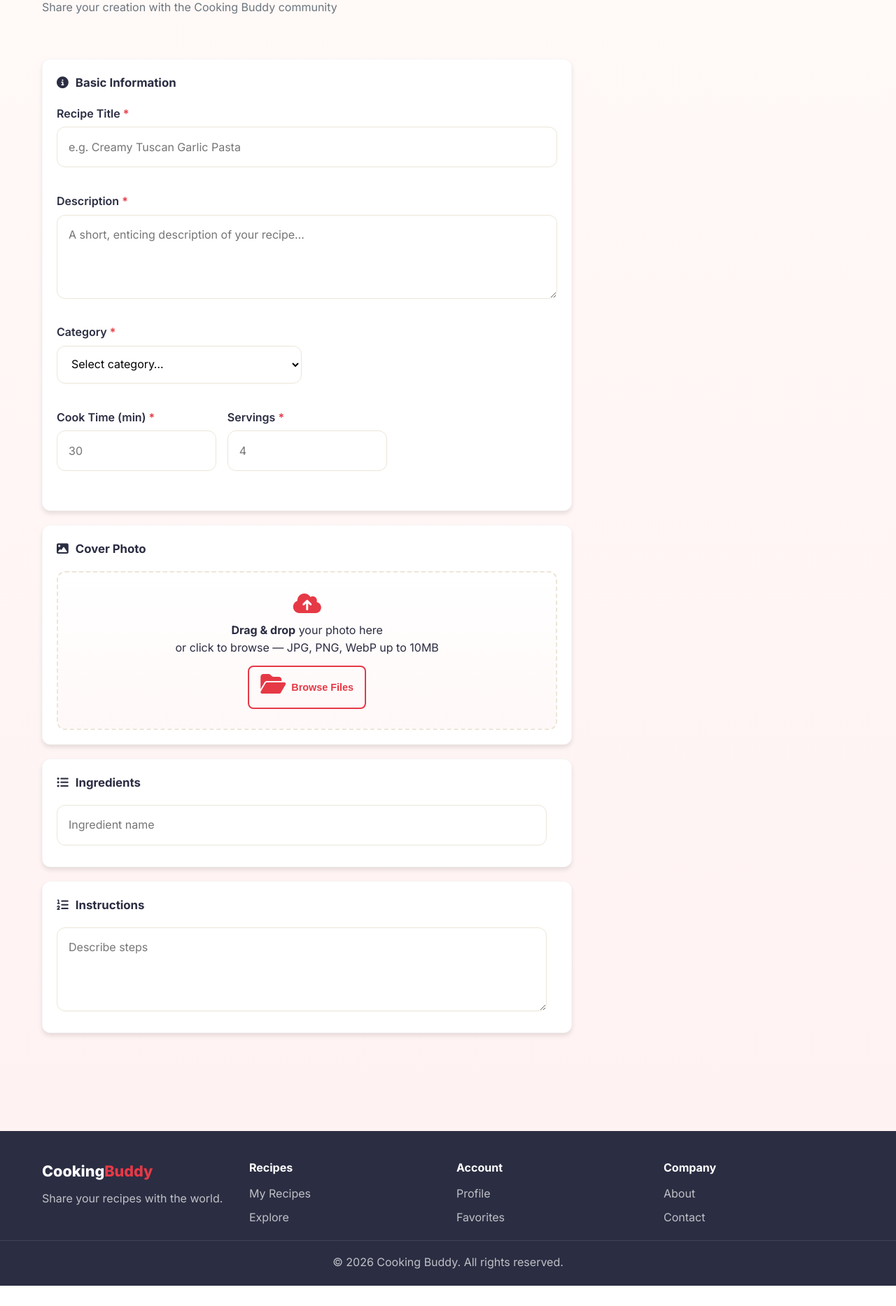
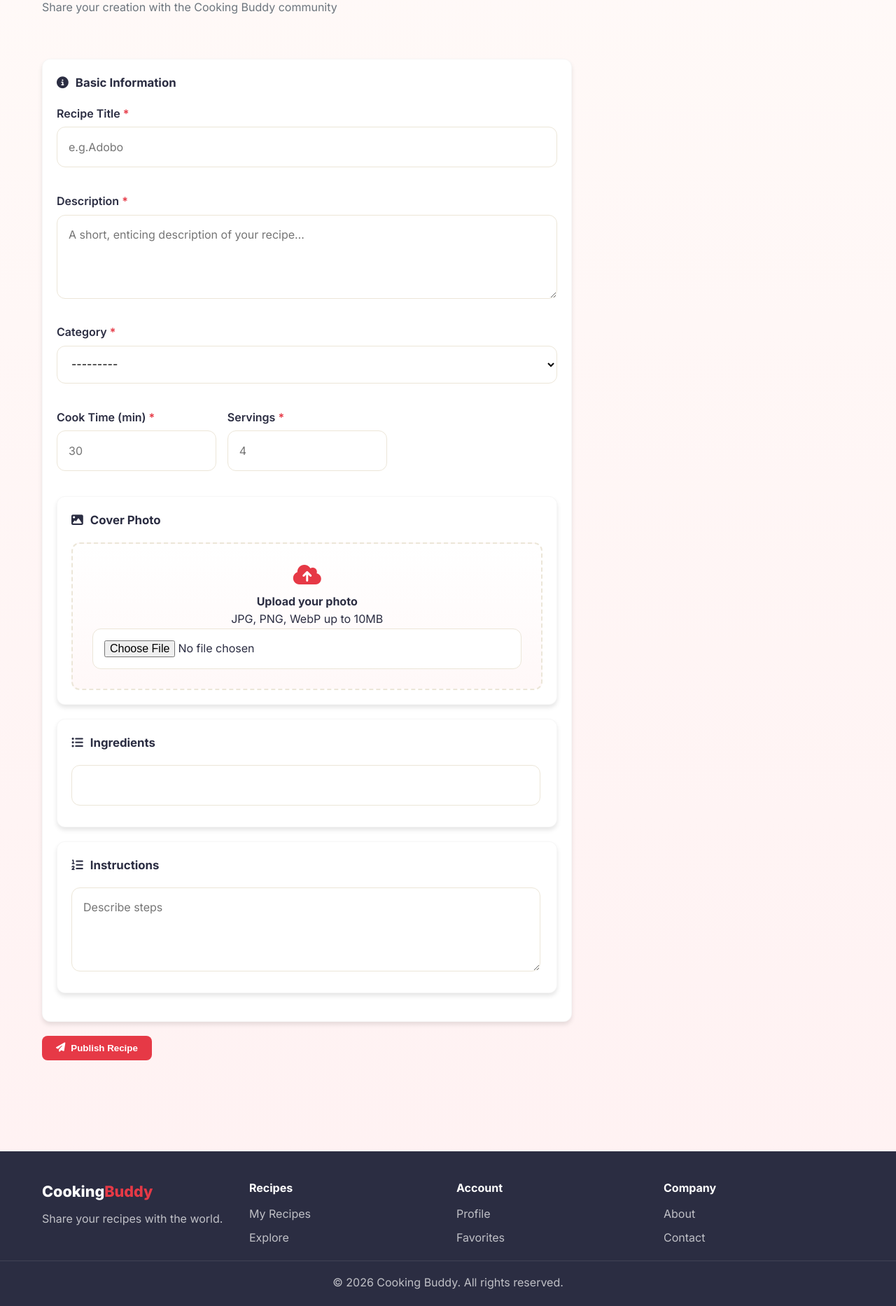
Before and after one commit to clasarageth/cooking_buddy, a Django app: page /create/ in a window 1280 px wide. Shown: the part 237-2103 px from the top of the page at 70% size. Before the commit the page ends 2074 px from the top, so only its background shows below. Run offline with Django 5.2, Linux system fonts and the light colour scheme; a user stored in the database is signed in; tables that the repository leaves empty hold one stand-in row (values such as "Sample post").

Commit message:
update create recipe

```diff
--- a/projectsite/recipes/forms.py
+++ b/projectsite/recipes/forms.py
@@ -19,6 +19,47 @@ class RecipeForm(ModelForm):
             'category'
         ]
 
+        widgets = {
+            'title': forms.TextInput(attrs={
+                'class': 'form-control',
+                'id': 'recipe-title',
+                'placeholder': 'e.g.Adobo'
+            }),
+
+            'description': forms.Textarea(attrs={
+                'class': 'form-control',
+                'id': 'recipe-desc',
+                'rows': 3,
+                'placeholder': 'A short, enticing description of your recipe…'
+            }),
+
+            'category': forms.Select(attrs={
+                'class': 'form-control',
+                'id': 'recipe-category'
+            }),
+
+            'cooking_time': forms.NumberInput(attrs={
+                'class': 'form-control',
+                'id': 'cooking-time',
+                'placeholder': '30',
+                'min': 1,
+                'max': 1440
+            }),
+
+            'servings': forms.NumberInput(attrs={
+                'class': 'form-control',
+                'id': 'servings',
+                'placeholder': '4',
+                'min': 1,
+                'max': 100
+            }),
+            'image': forms.ClearableFileInput(attrs={
+                'class': 'form-control',
+                'id': 'recipe-image',
+                'accept': 'image/*'
+            }),
+        }
+
 class ReviewForm(ModelForm):
     rating = forms.ChoiceField(
         choices=[
--- a/projectsite/recipes/templates/recipes/create_recipe.html
+++ b/projectsite/recipes/templates/recipes/create_recipe.html
@@ -482,68 +482,96 @@
 
 <section style="padding:48px 0 80px">
   <div class="container">
-    <form id="add-recipe-form" novalidate>
+    <form id="add-recipe-form" method="POST" enctype="multipart/form-data">
+        {% csrf_token %}
+
       <div class="add-recipe-layout">
         <div>
           <div class="form-section">
             <div class="form-section-title"><i class="fas fa-info-circle"></i> Basic Information</div>
 
             <div class="form-group">
-              <label class="form-label" for="recipe-title">Recipe Title <span style="color:var(--red-primary)">*</span></label>
-              <input type="text" class="form-control" id="recipe-title" placeholder="e.g. Creamy Tuscan Garlic Pasta">
-              <span class="form-error" data-error-for="recipe-title"></span>
+                <label class="form-label" for="{{ form.title.id_for_label }}">
+                    Recipe Title <span style="color:var(--red-primary)">*</span>
+                </label>
+
+                {{ form.title }}
+
+                <span class="form-error">
+                    {{ form.title.errors }}
+                </span>
             </div>
 
             <div class="form-group">
-              <label class="form-label" for="recipe-desc">Description <span style="color:var(--red-primary)">*</span></label>
-              <textarea class="form-control" id="recipe-desc" rows="3" placeholder="A short, enticing description of your recipe…"></textarea>
-              <span class="form-error" data-error-for="recipe-desc"></span>
+                <label class="form-label" for="{{ form.description.id_for_label }}">
+                    Description <span style="color:var(--red-primary)">*</span>
+                </label>
+
+                {{ form.description }}
+
+                <span class="form-error">
+                    {{ form.description.errors }}
+                </span>
             </div>
 
-            <div class="form-row">
             <div class="form-group">
-                <label class="form-label" for="recipe-category">Category <span style="color:var(--red-primary)">*</span></label>
-                <select class="form-control" id="recipe-category">
-                  <option value="">Select category…</option>
-                  <option value="Breakfast">🍳 Breakfast</option>
-                  <option value="Lunch">🥗 Lunch</option>
-                  <option value="Dinner">🍽️ Dinner</option>
-                  <option value="Dessert">🍰 Dessert</option>
-                  <option value="Snacks">🍿 Snacks</option>
-                  <option value="Drinks">🥤 Drinks</option>
-                </select>
-                <span class="form-error" data-error-for="recipe-category"></span>
-              </div>
+                <label class="form-label" for="{{ form.category.id_for_label }}">
+                    Category <span style="color:var(--red-primary)">*</span>
+                </label>
 
+                {{ form.category }}
+
+                <span class="form-error">
+                    {{ form.category.errors }}
+                </span>
             </div>
 
             <div class="form-row form-row-3">
                 <div class="form-group">
-                <label class="form-label" for="cooking-time">Cook Time (min) <span style="color:var(--red-primary)">*</span></label>
-                <input type="number" class="form-control" id="cooking-time" placeholder="30" min="1" max="1440">
-                <span class="form-error" data-error-for="cooking-time"></span>
-              </div>
-              <div class="form-group">
-                <label class="form-label" for="servings">Servings <span style="color:var(--red-primary)">*</span></label>
-                <input type="number" class="form-control" id="servings" placeholder="4" min="1" max="100">
-                <span class="form-error" data-error-for="servings"></span>
+                    <label class="form-label" for="{{ form.cooking_time.id_for_label }}">
+                        Cook Time (min) <span style="color:var(--red-primary)">*</span>
+                    </label>
+
+                    {{ form.cooking_time }}
+
+                    <span class="form-error">
+                        {{ form.cooking_time.errors }}
+                    </span>
                 </div>
 
+                <div class="form-group">
+                    <label class="form-label" for="{{ form.servings.id_for_label }}">
+                        Servings <span style="color:var(--red-primary)">*</span>
+                    </label>
+
+                    {{ form.servings }}
+
+                    <span class="form-error">
+                        {{ form.servings.errors }}
+                    </span>
                 </div>
             </div>
 
           <div class="form-section">
-            <div class="form-section-title"><i class="fas fa-image"></i> Cover Photo</div>
+                <div class="form-section-title">
+                    <i class="fas fa-image"></i> Cover Photo
+                </div>
+
                 <div id="upload-zone" class="img-upload-zone">
                     <i class="fas fa-cloud-upload-alt"></i>
-              <p><strong>Drag & drop</strong> your photo here</p>
-              <span>or click to browse — JPG, PNG, WebP up to 10MB</span>
+
+                    <p><strong>Upload your photo</strong></p>
+                    <span>JPG, PNG, WebP up to 10MB</span>
+
                     <br>
-              <button type="button" class="btn btn-secondary btn-sm" style="margin-top:12px" id="browse-btn">
-                <i class="fas fa-folder-open"></i> Browse Files
-              </button>
-              <input type="file" id="recipe-image" accept="image/*" style="display:none">
+
+                    {{ form.image }}
+
+                    <span class="form-error">
+                        {{ form.image.errors }}
+                    </span>
                 </div>
+
                 <div id="img-preview" class="img-preview" style="display:none"></div>
             </div>
 
@@ -552,7 +580,7 @@
 
             <div id="ingredients-list">
               <div class="ingredient-input-row">
-                <input type="text" class="form-control ingredient-name" placeholder="Ingredient name" style="width: 700px;">
+                <input type="text" name="ingredients" class="form-control ingredient-name" style="width: 670px;">
               </div>
             </div>
 
@@ -563,7 +591,7 @@
 
             <div id="instructions-list">
               <div class="instruction-step-row">
-                <textarea class="form-control instruction-text" rows="2" placeholder="Describe steps" style="width: 700px;"></textarea>
+                <textarea  name="instructions" class="form-control instruction-text" rows="2" placeholder="Describe steps" style="width: 670px;"></textarea>
               </div>
             </div>
 
@@ -572,7 +600,9 @@
 
         </div>
 
-
+        <button type="submit" id="submit-btn" class="btn btn-primary btn-full" style="margin-bottom:10px">
+              <i class="fas fa-paper-plane"></i> Publish Recipe
+        </button>
       </div>
     </form>
   </div>
--- a/projectsite/recipes/views.py
+++ b/projectsite/recipes/views.py
@@ -59,6 +59,8 @@ def create_recipe(request):
             recipe.save()
 
             return redirect('home')
+        else:
+                print("FORM ERRORS:", form.errors)
 
     context = {
         'form': form
```
Also changed, not shown: projectsite/media/recipes/ChatGPT_Image_May_4_2026_11_58_54_PM.png (added). Lines whose indentation alone changed are shown as unchanged.
